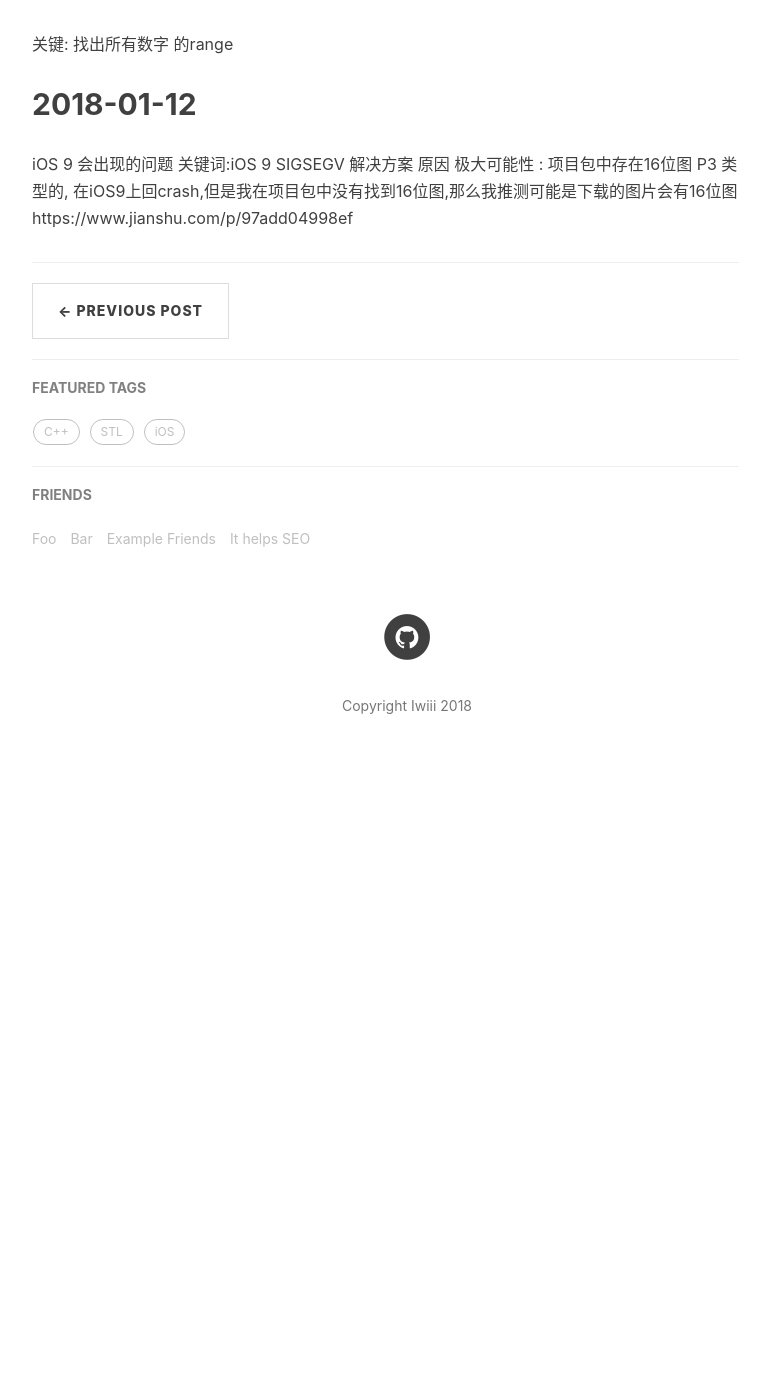
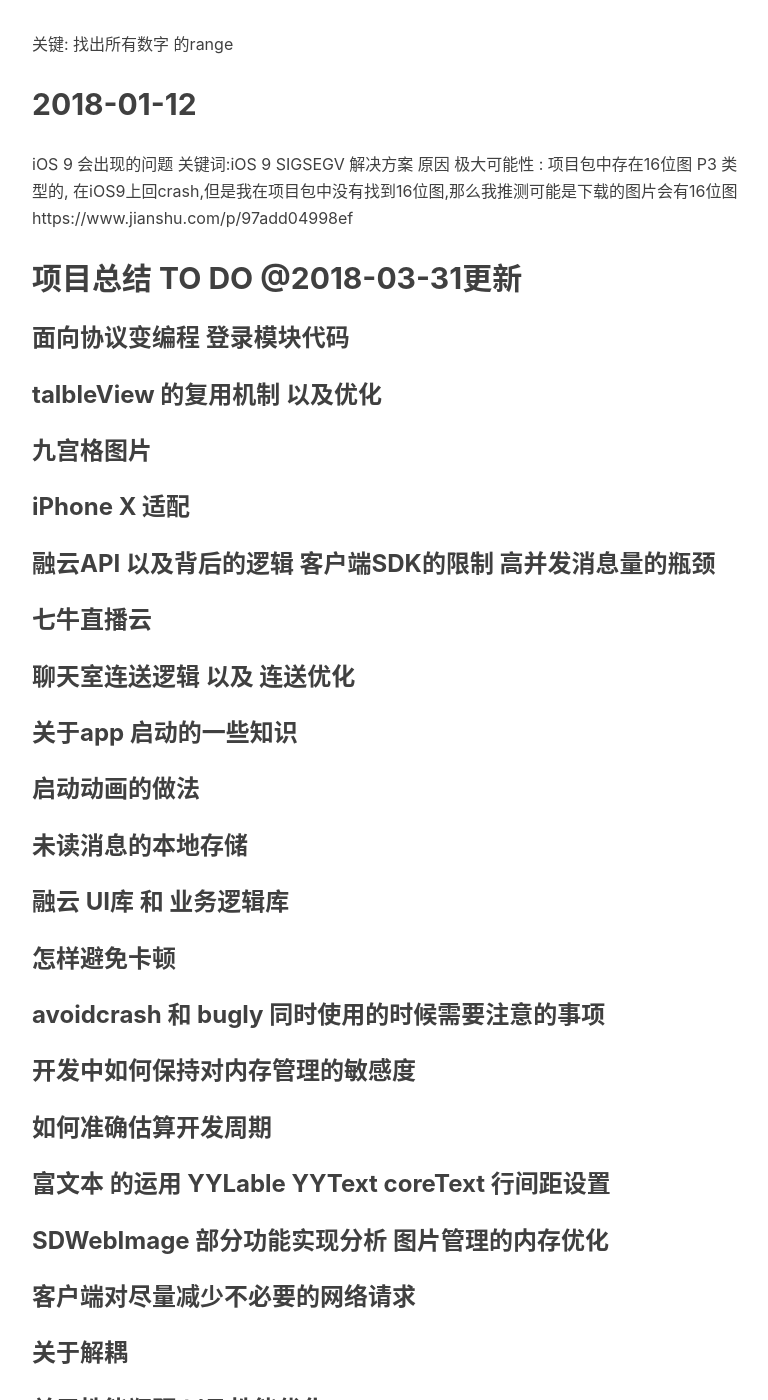
Before and after one commit to Iwiii/Iwiii.github.io, a Jekyll site: the page built from _posts/2017-12-27-iOS-遇到的问题汇总.markdown, in a window 1280 px wide and 1400 px high, scrolled down 2909 px. Shown: the whole window, without its empty margins (233-1001 px from the left). Built offline with Jekyll 4.4.1, drawn with Linux system fonts in a browser that asks for light colours; nearby versions of some CDN libraries; comment, search, counter and statistics services are not loaded; before the commit the page ends 3719 px from its top, so only the background shows below that; some of the changed text lies outside the part shown.

Commit message:
更新总结大纲 @2018-03-31

```diff
--- a/_posts/2017-12-27-iOS-遇到的问题汇总.markdown
+++ b/_posts/2017-12-27-iOS-遇到的问题汇总.markdown
@@ -115,3 +115,33 @@ iOS 9 会出现的问题
 解决方案
 原因 极大可能性 : 项目包中存在16位图 P3 类型的, 在iOS9上回crash,但是我在项目包中没有找到16位图,那么我推测可能是下载的图片会有16位图
 https://www.jianshu.com/p/97add04998ef
+
+## 项目总结 TO DO @2018-03-31更新
+### 面向协议变编程 登录模块代码
+### talbleView 的复用机制 以及优化
+### 九宫格图片
+### iPhone X 适配
+### 融云API 以及背后的逻辑 客户端SDK的限制 高并发消息量的瓶颈
+### 七牛直播云
+### 聊天室连送逻辑 以及 连送优化
+### 关于app 启动的一些知识
+### 启动动画的做法
+### 未读消息的本地存储
+###  融云 UI库 和 业务逻辑库
+### 怎样避免卡顿
+### avoidcrash 和 bugly 同时使用的时候需要注意的事项
+### 开发中如何保持对内存管理的敏感度
+### 如何准确估算开发周期
+### 富文本 的运用 YYLable YYText coreText 行间距设置
+### SDWebImage 部分功能实现分析 图片管理的内存优化
+### 客户端对尽量减少不必要的网络请求
+### 关于解耦
+### 关于性能瓶颈 以及性能优化
+### 非对称头像底图 头像款的取巧处理方式
+### 美颜处理本地视频流以及对远端的推流
+### git代码管理
+### 走过的block的坑
+### 第三方库会引发的冲突
+### 缺省页第三方库 DZNEmptyDataSource 以及其本身的缺陷以及修复
+### 苹果应用内支付 的一些应对 苹果审核条款
+### VFL语句
```
